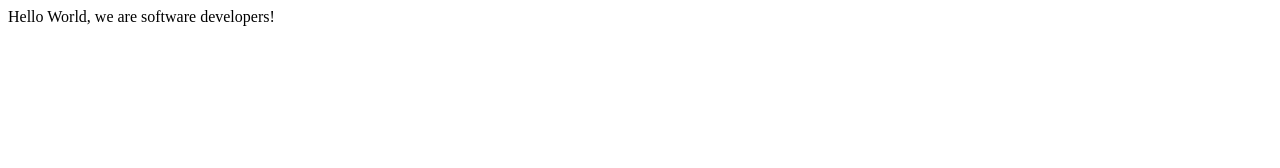
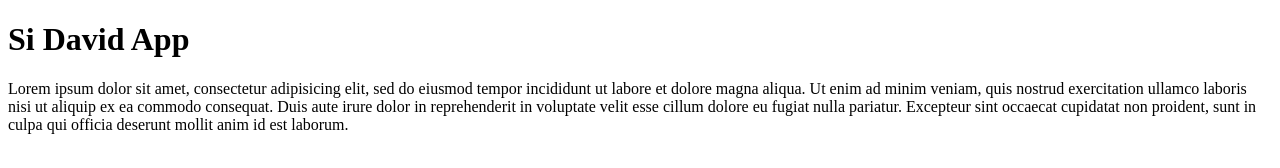
Before and after one commit to karigithu/microverse-trials-III, a plain HTML site: page index.html in a window 1280 px wide. Drawn offline with Linux system fonts and the light colour scheme.

Commit message:
Features 1 & 2

```diff
--- a/index.html
+++ b/index.html
@@ -9,6 +9,12 @@
   <body>
     <script src="https://cdn.freecodecamp.org/testable-projects-fcc/v1/bundle.js"></script>
     <script  src="js/index.js"></script>
-    Hello World, we are software developers!
+    <h1 id="title">Si David App</h1>
+    <p id="description">Lorem ipsum dolor sit amet, consectetur adipisicing elit, sed do eiusmod
+    tempor incididunt ut labore et dolore magna aliqua. Ut enim ad minim veniam,
+    quis nostrud exercitation ullamco laboris nisi ut aliquip ex ea commodo
+    consequat. Duis aute irure dolor in reprehenderit in voluptate velit esse
+    cillum dolore eu fugiat nulla pariatur. Excepteur sint occaecat cupidatat non
+    proident, sunt in culpa qui officia deserunt mollit anim id est laborum.</p>
   </body>
 </html>
```
